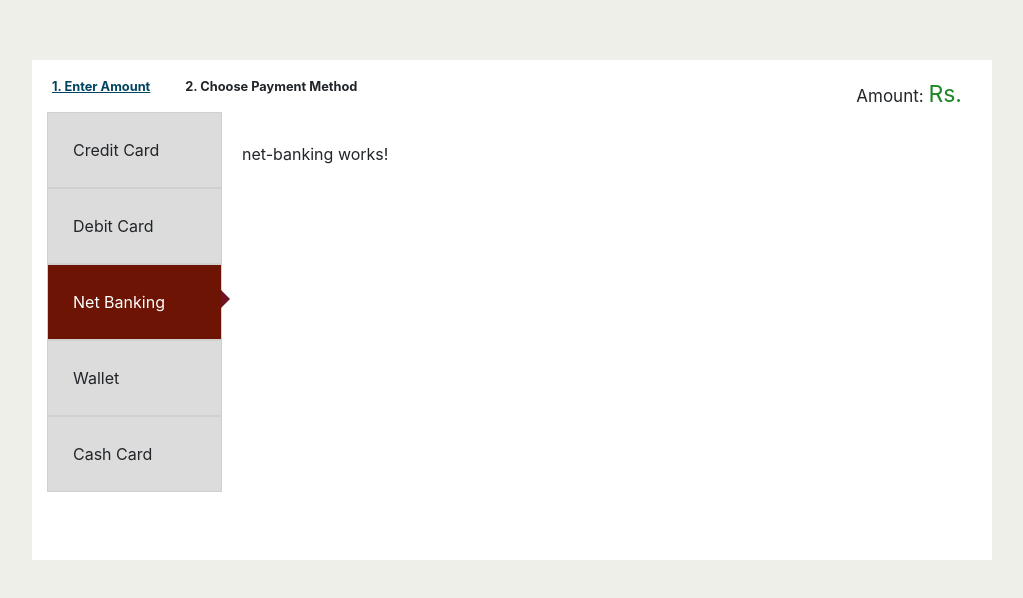
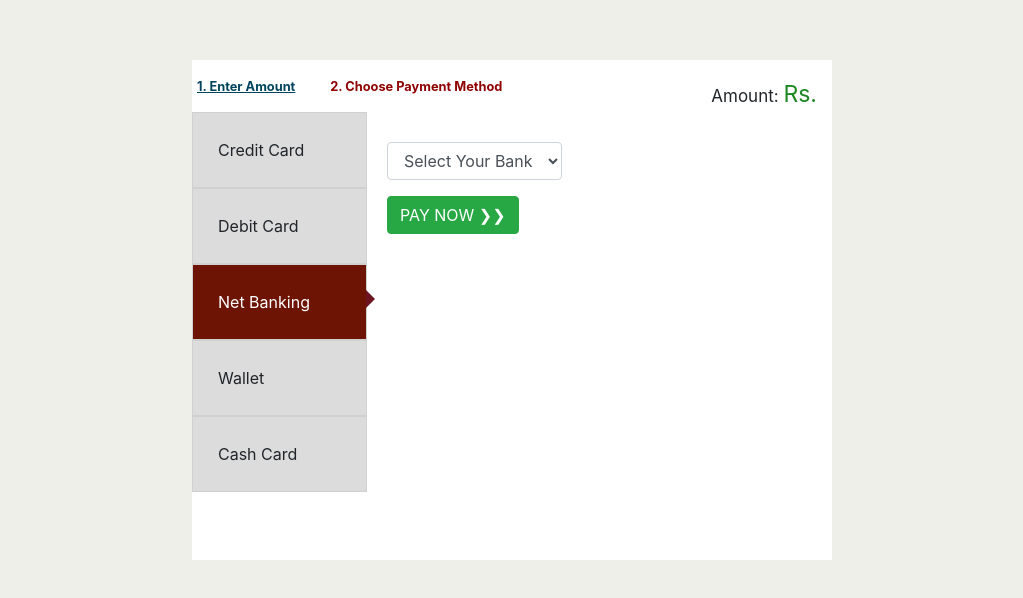
Before and after one commit to Nikhil-Pahwa/buy-chips-for-casino-game, an Angular app: page /payment-method/net-banking in a window 1280 px wide. Shown: the top 598 px of the page, without its empty margins (128-1151 px from the left). Built offline with nearby package versions, Linux system fonts and the light colour scheme.

Commit message:
bank list

```diff
--- a/src/app/app.component.css
+++ b/src/app/app.component.css
@@ -1,7 +1,6 @@
 .container {
-  padding-right: 15px;
-  padding-left: 15px;
-  width: 75%;
+  padding: 0;
+  width: 50%;
   margin: 60px auto;
   height: 500px;
   background: #fff;
--- a/src/app/data.service.ts
+++ b/src/app/data.service.ts
@@ -1,6 +1,5 @@
 import { Injectable } from '@angular/core';
 import { HttpClient } from '@angular/common/http';
-import { Observable, of } from 'rxjs';
 
 import { Package } from 'src/app/package-selection/package';
 import { PaymentMethods } from './payment-method/payment.model';
@@ -10,7 +9,7 @@ export class DataService {
   private selectedPack: Package = undefined;
   private paymentMethodsList: PaymentMethods = undefined;
 
-  constructor(private http: HttpClient) {}
+  constructor() {}
 
   set selectedPackage(pack: Package) {
     this.selectedPack = pack;
--- a/src/app/package-selection/package-selection.component.html
+++ b/src/app/package-selection/package-selection.component.html
@@ -27,7 +27,7 @@
       </div>
     </li>
   </ul>
-  {{ selectedPackage | json }}
+  <div class="clearfix"></div>
   <button class="btn btn-success" (click)="continueToPaymentPage()">
     CONTINUE ❯❯
   </button>
--- a/src/app/package-selection/package-selection.component.scss
+++ b/src/app/package-selection/package-selection.component.scss
@@ -1,10 +1,14 @@
+ul {
+  text-align: center;
+  margin: 25px 0;
+}
 .package {
   margin-right: 41px;
   padding: 0 18px;
   background-color: #6d1404;
   color: #fff;
   width: 130px;
-  float: left;
+  display: inline-block;
   text-align: center;
   height: 115px;
   cursor: pointer;
@@ -30,3 +34,8 @@
 input[type='text'] {
   width: 50px;
 }
+
+button {
+  float: right;
+  margin: 71px;
+}
--- a/src/app/payment-method/card-info-panel/card-info-panel.component.html
+++ b/src/app/payment-method/card-info-panel/card-info-panel.component.html
@@ -1,8 +1,8 @@
-<form name="form" (ngSubmit)="payNow()" #cardInfo="ngForm" novalidate>
+<form name="form" (ngSubmit)="payNow()" #cardInfoForm="ngForm" novalidate>
   <div class="list-container form-group">
     <select
       class="form-control"
-      name="cardInfo"
+      name="cardInfoPanel"
       [(ngModel)]="cardInfo.cardType"
       required
     >
--- a/src/app/payment-method/card-info-panel/card-info-panel.component.ts
+++ b/src/app/payment-method/card-info-panel/card-info-panel.component.ts
@@ -9,7 +9,7 @@ import { CardInfo, defaultCardInfo } from '../payment.model';
   styleUrls: ['./card-info-panel.component.scss']
 })
 export class CardInfoPanelComponent implements OnInit {
-  @ViewChild('cardInfo') cardInfoPanel: HTMLFormElement;
+  @ViewChild('cardInfoForm') cardInfoPanel: HTMLFormElement;
   @Input() cardList: string[];
   cardInfo: CardInfo = { ...defaultCardInfo };
   years: number[] = [];
--- a/src/app/payment-method/credit-card/credit-card.component.html
+++ b/src/app/payment-method/credit-card/credit-card.component.html
@@ -1 +1 @@
-<app-card-info-panel></app-card-info-panel>
+<app-card-info-panel [cardList]="creditCards"></app-card-info-panel>
--- a/src/app/payment-method/credit-card/credit-card.component.ts
+++ b/src/app/payment-method/credit-card/credit-card.component.ts
@@ -1,4 +1,5 @@
 import { Component, OnInit } from '@angular/core';
+import { DataService } from 'src/app/data.service';
 
 @Component({
   selector: 'app-credit-card',
@@ -6,10 +7,10 @@ import { Component, OnInit } from '@angular/core';
   styleUrls: ['./credit-card.component.scss']
 })
 export class CreditCardComponent implements OnInit {
-
-  constructor() { }
+  creditCards: string[];
+  constructor(private dataService: DataService) {}
 
   ngOnInit() {
+    this.creditCards = this.dataService.paymentMethods.creditCard.types;
   }
-
 }
--- a/src/app/payment-method/net-banking/net-banking.component.html
+++ b/src/app/payment-method/net-banking/net-banking.component.html
@@ -1,3 +1,16 @@
-<p>
-  net-banking works!
-</p>
+<form name="form" (ngSubmit)="payNow()" #bankListForm="ngForm" novalidate>
+  <div class="list-container form-group">
+    <select
+      class="form-control"
+      name="cardInfoPanel"
+      [(ngModel)]="cardInfo.cardType"
+      required
+    >
+      <option value="">Select Your Bank</option>
+      <option *ngFor="let bankName of bankList?.banks" [ngValue]="bankName">{{
+        bankName
+      }}</option>
+    </select>
+  </div>
+  <button class="btn btn-success" (click)="payNow()">PAY NOW ❯❯</button>
+</form>
--- a/src/app/payment-method/net-banking/net-banking.component.ts
+++ b/src/app/payment-method/net-banking/net-banking.component.ts
@@ -1,4 +1,8 @@
-import { Component, OnInit } from '@angular/core';
+import { Component, OnInit, ViewChild } from '@angular/core';
+import { Router } from '@angular/router';
+
+import { CardInfo, defaultCardInfo, NetBanking } from '../payment.model';
+import { DataService } from 'src/app/data.service';
 
 @Component({
   selector: 'app-net-banking',
@@ -6,10 +10,22 @@ import { Component, OnInit } from '@angular/core';
   styleUrls: ['./net-banking.component.scss']
 })
 export class NetBankingComponent implements OnInit {
+  @ViewChild('bankListForm') bankListForm: HTMLFormElement;
+  bankList: NetBanking;
+  cardInfo: CardInfo = { ...defaultCardInfo };
 
-  constructor() { }
+  constructor(private route: Router, private dataService: DataService) {}
 
   ngOnInit() {
+    this.bankList = this.dataService.paymentMethods.netBanking;
   }
 
+  payNow() {
+    if (!this.bankListForm.valid) {
+      return;
+    }
+    // Make http request to deduct money using some payment gateway.
+    // Provide redirection url if deduction succeeded.
+    this.route.navigate(['/successful-deposit']);
+  }
 }
--- a/src/app/payment-wizard/payment-wizard.component.scss
+++ b/src/app/payment-wizard/payment-wizard.component.scss
@@ -5,6 +5,7 @@
     margin-right: 30px;
     font-size: 0.8rem;
     padding-left: 5px;
+    color: #8f0000;
     font-weight: 700;
     &.link {
       color: #01445f;
--- a/src/app/testing-utils/spy-constants.ts
+++ b/src/app/testing-utils/spy-constants.ts
@@ -25,5 +25,6 @@ export const dummyPackages = [
 
 export const dummyPaymentMethods: PaymentMethods = {
   creditCard: { types: ['cc-test-1', 'cc-test-2'] },
-  debitCard: { types: ['dc-test-1', 'dc-test-2'] }
+  debitCard: { types: ['dc-test-1', 'dc-test-2'] },
+  netBanking: { banks: ['Axis', 'Canara', 'Punjab National'] }
 };
```
